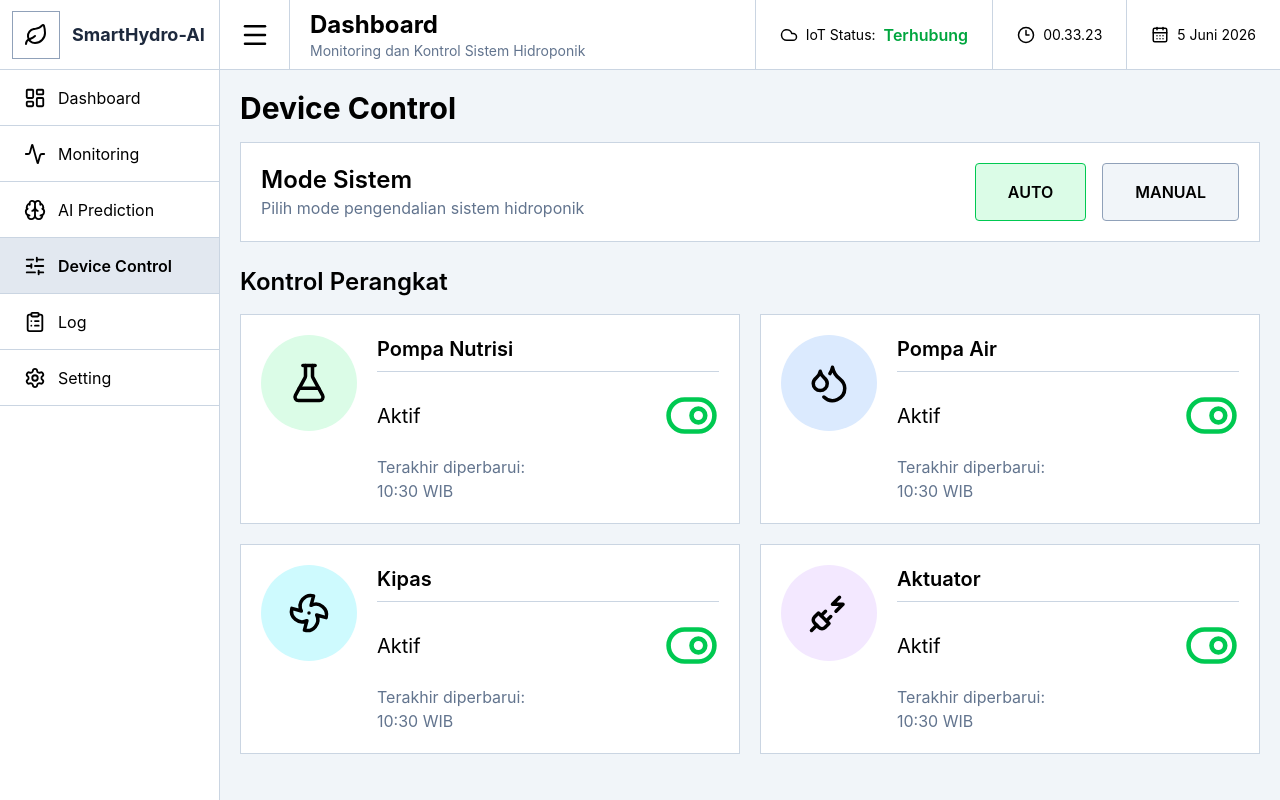
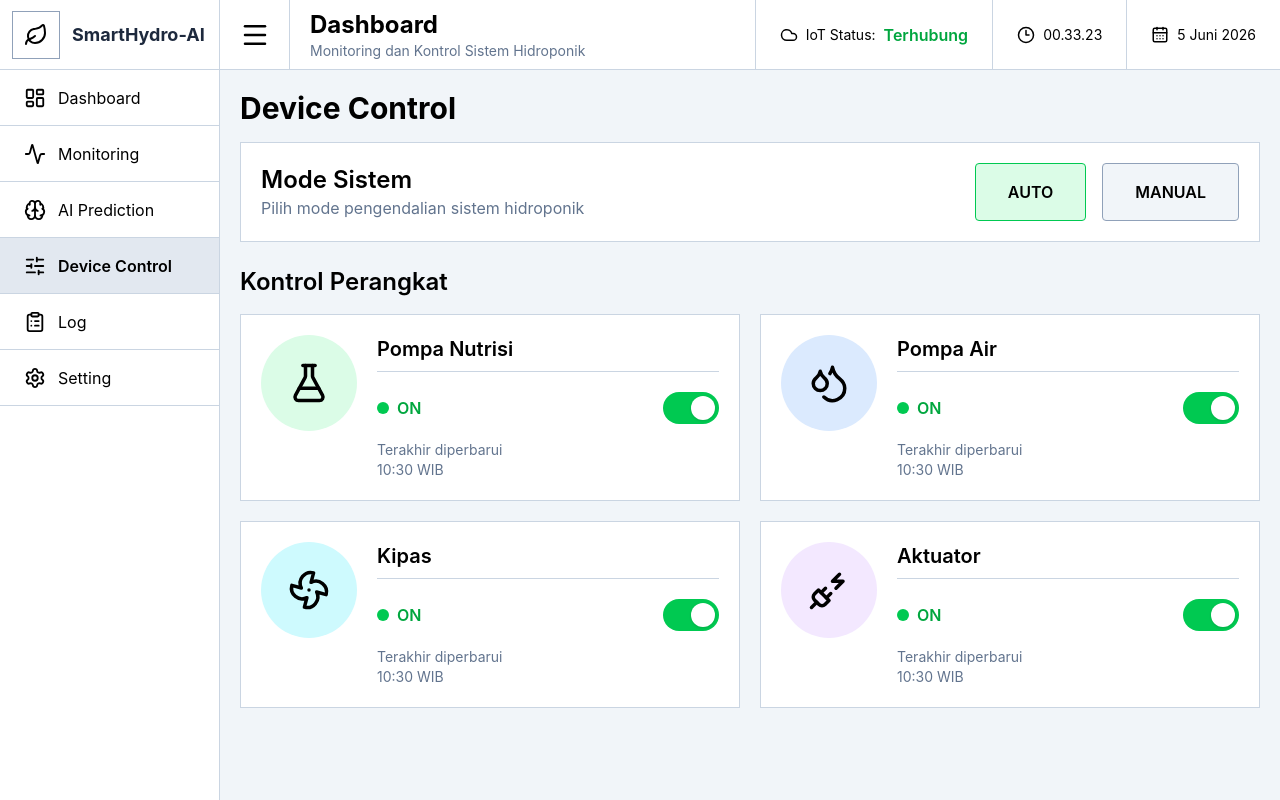
Before and after one commit to mutiarabotani/SmartHydro-IOT, a React (Vite) app: page /device-control in a window 1280 px wide. Built offline with nearby package versions, Linux system fonts and the light colour scheme.

Commit message:
smarthydro iot

```diff
--- a/src/components/DeviceCard.jsx
+++ b/src/components/DeviceCard.jsx
@@ -1,12 +1,34 @@
 import { useState } from "react";
 
-function DeviceCard({
+export default function DeviceCard({
   title,
   icon,
-  color
+  color = "bg-green-100",
+  deviceId,
 }) {
+  const [isOn, setIsOn] = useState(true);
 
-  const [isOn, setIsOn] = useState(true);
+  const toggleDevice = () => {
+    const newStatus = !isOn;
+
+    setIsOn(newStatus);
+
+    console.log(
+      `${deviceId} => ${newStatus ? "ON" : "OFF"}`
+    );
+
+    /*
+    Nanti ganti jadi:
+
+    await axios.post(
+      "http://localhost:5000/api/device",
+      {
+        device: deviceId,
+        status: newStatus
+      }
+    );
+    */
+  };
 
   return (
     <div
@@ -51,28 +73,49 @@ function DeviceCard({
             {title}
           </h3>
 
-          <div className="flex justify-between items-center mt-4">
+          <div className="flex justify-between items-center mt-5">
+
+            <div className="flex items-center gap-2">
+
+              <div
+                className={`
+                w-3
+                h-3
+                rounded-full
+                ${
+                  isOn
+                    ? "bg-green-500"
+                    : "bg-red-500"
+                }
+                `}
+              />
 
               <span
-              className={`font-semibold ${
+                className={`
+                font-semibold
+                ${
                   isOn
                     ? "text-green-600"
                     : "text-red-500"
-              }`}
+                }
+                `}
               >
-              {isOn ? "Aktif" : "Mati"}
+                {isOn ? "ON" : "OFF"}
               </span>
+
+            </div>
 
             {/* SWITCH */}
 
             <button
-              onClick={() => setIsOn(!isOn)}
+              onClick={toggleDevice}
               className={`
               relative
               w-14
               h-8
               rounded-full
               transition-all
+              duration-300
               ${
                 isOn
                   ? "bg-green-500"
@@ -89,7 +132,9 @@ function DeviceCard({
                 h-6
                 rounded-full
                 bg-white
+                shadow
                 transition-all
+                duration-300
                 ${
                   isOn
                     ? "left-7"
@@ -102,7 +147,7 @@ function DeviceCard({
 
           </div>
 
-          <div className="mt-3 text-slate-500 text-sm">
+          <div className="mt-4 text-sm text-slate-500">
 
             <p>Terakhir diperbarui</p>
 
--- a/src/pages/DeviceControl.jsx
+++ b/src/pages/DeviceControl.jsx
@@ -1,85 +1,13 @@
 import Sidebar from "../components/Sidebar";
 import Navbar from "../components/Navbar";
+import DeviceCard from "../components/DeviceCard";
 
 import {
   FlaskConical,
   Droplets,
   Fan,
-  PlugZap,
-  ToggleRight
+  PlugZap
 } from "lucide-react";
-
-function DeviceCard({
-  title,
-  icon,
-  color
-}) {
-  return (
-    <div
-      className="
-      bg-white
-      border
-      border-slate-300
-      p-5
-      "
-    >
-      <div className="flex gap-5">
-
-        <div
-          className={`
-          w-24
-          h-24
-          rounded-full
-          flex
-          items-center
-          justify-center
-          ${color}
-          `}
-        >
-          {icon}
-        </div>
-
-        <div className="flex-1">
-
-          <h3
-            className="
-            text-xl
-            font-semibold
-            border-b
-            border-slate-300
-            pb-2
-            "
-          >
-            {title}
-          </h3>
-
-          <div className="flex justify-between items-center mt-4">
-
-            <span className="text-xl">
-              Aktif
-            </span>
-
-            <ToggleRight
-              size={55}
-              className="text-green-500"
-            />
-
-          </div>
-
-          <div className="mt-3 text-slate-500">
-
-            <p>Terakhir diperbarui:</p>
-
-            <p>10:30 WIB</p>
-
-          </div>
-
-        </div>
-
-      </div>
-    </div>
-  );
-}
 
 export default function DeviceControl() {
   return (
@@ -169,24 +97,28 @@ export default function DeviceControl() {
             <div className="grid grid-cols-2 gap-5">
 
               <DeviceCard
+                deviceId="pompa_nutrisi"
                 title="Pompa Nutrisi"
                 icon={<FlaskConical size={42} />}
                 color="bg-green-100"
               />
 
               <DeviceCard
+                deviceId="pompa_air"
                 title="Pompa Air"
                 icon={<Droplets size={42} />}
                 color="bg-blue-100"
               />
 
               <DeviceCard
+                deviceId="kipas"
                 title="Kipas"
                 icon={<Fan size={42} />}
                 color="bg-cyan-100"
               />
 
               <DeviceCard
+                deviceId="aktuator"
                 title="Aktuator"
                 icon={<PlugZap size={42} />}
                 color="bg-purple-100"
```
Lines whose indentation alone changed are shown as unchanged.
